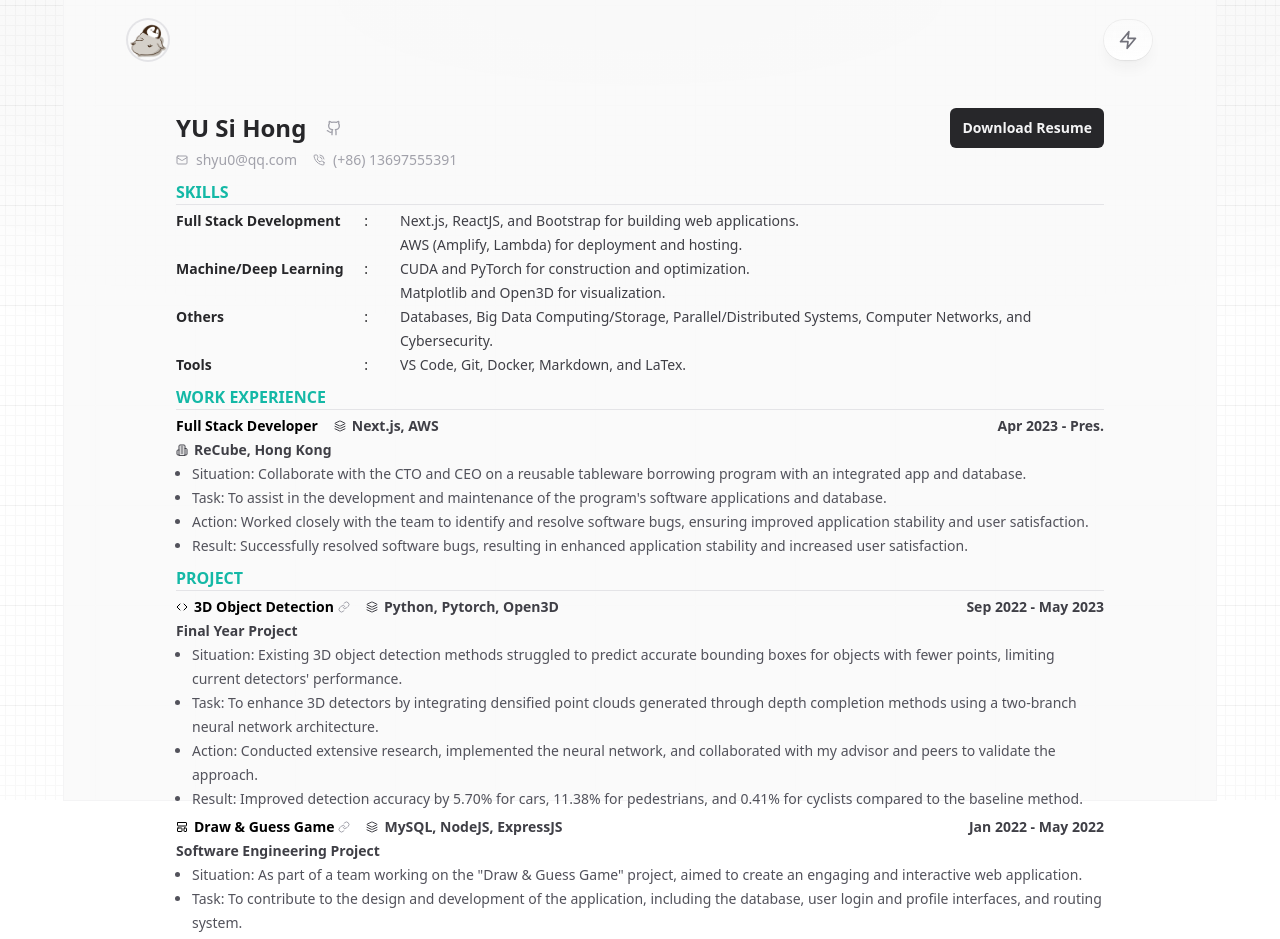
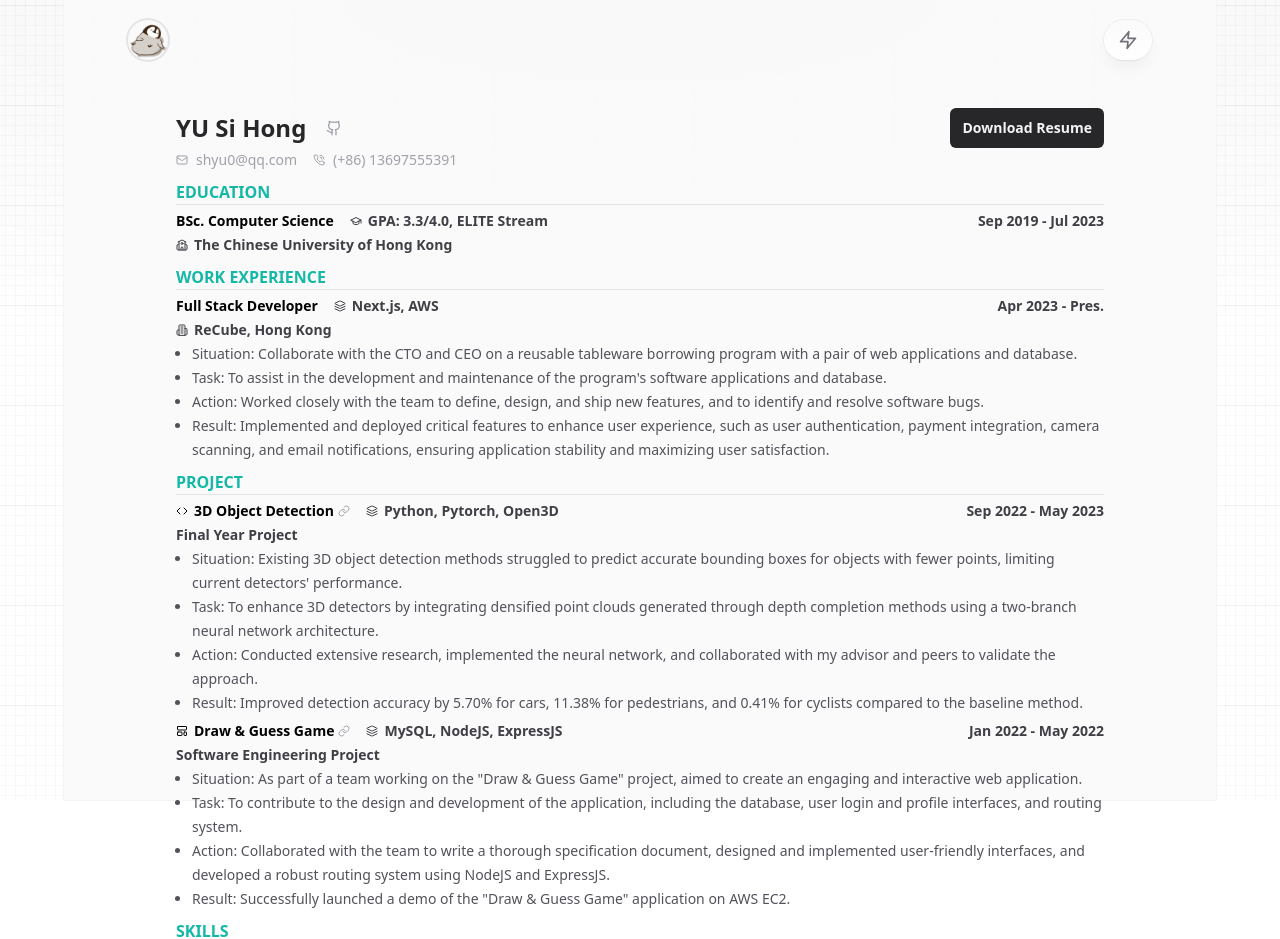
Before and after one commit to shyu216/shyu-resume, a Next.js app: page / in a window 1280 px wide. Shown: the top 939 px of the page. Built offline with nearby package versions, Linux system fonts and the light colour scheme.

Commit message:
update content

```diff
--- a/app/full-resume.tsx
+++ b/app/full-resume.tsx
@@ -28,10 +28,10 @@ type AnimatedComponent = {
 export const FullResume = React.forwardRef(({ usage }: Props, ref) => {
   const animatedComponents: AnimatedComponent[] = [
     { component: HeaderSection, props: { usage }, delay: 0.1 },
-    { component: SkillSection, delay: 0.3 },
+    { component: EducationSection, delay: 0.3 },
     { component: WorkSection, delay: 0.5 },
     { component: ProjectSection, delay: 0.7 },
-    { component: EducationSection, delay: 0.9 },
+    { component: SkillSection, delay: 0.9 },
   ];
   return (
     <Container
--- a/app/globals.css
+++ b/app/globals.css
@@ -21,3 +21,10 @@
     transform: rotate(-15deg);
   }
 }
+
+@media print {
+  @page {
+    size: 210mm 297mm;
+    margin: 1cm 0cm 1cm 0cm !important; /* T R B L */
+  }
+}
--- a/components/print-provider.tsx
+++ b/components/print-provider.tsx
@@ -20,6 +20,8 @@ export default function PrintProvider({
 }: {
   children: React.ReactNode;
 }) {
+
+
   const componentRef = useRef(null);
   const handlePrint = useReactToPrint({
     // wait animation or image loading for a while before printing?
@@ -33,6 +35,8 @@ export default function PrintProvider({
     onPrintError: (error) => console.log(error),
 
     content: () => componentRef.current,
+
+    copyStyles: true,
   });
 
   return (
--- a/components/section/project-section.tsx
+++ b/components/section/project-section.tsx
@@ -111,7 +111,7 @@ export default async function ProjectSection() {
       bulletPoints: [
         `Situation: As part of a team working on the "Draw & Guess Game" project, aimed to create an engaging and interactive web application.`,
         "Task: To contribute to the design and development of the application, including the database, user login and profile interfaces, and routing system.",
-        "Action: Collaborated with the team to write a thorough specification document, designed and implemented user-friendly login and profile interfaces, and developed a robust routing system using NodeJS and ExpressJS.",
+        "Action: Collaborated with the team to write a thorough specification document, designed and implemented user-friendly interfaces, and developed a robust routing system using NodeJS and ExpressJS.",
         `Result: Successfully launched a demo of the "Draw & Guess Game" application on AWS EC2.`,
       ]
     }
--- a/components/section/work-section.tsx
+++ b/components/section/work-section.tsx
@@ -62,10 +62,10 @@ const exp: ExperienceProps[] = [
     ),
     head4: "Apr 2023 - Pres.",
     bulletPoints: [
-      "Situation: Collaborate with the CTO and CEO on a reusable tableware borrowing program with an integrated app and database.",
+      "Situation: Collaborate with the CTO and CEO on a reusable tableware borrowing program with a pair of web applications and database.",
       "Task: To assist in the development and maintenance of the program's software applications and database.",
-      "Action: Worked closely with the team to identify and resolve software bugs, ensuring improved application stability and user satisfaction.",
-      "Result: Successfully resolved software bugs, resulting in enhanced application stability and increased user satisfaction.",
+      "Action: Worked closely with the team to define, design, and ship new features, and to identify and resolve software bugs.",
+      "Result: Implemented and deployed critical features to enhance user experience, such as user authentication, payment integration, camera scanning, and email notifications, ensuring application stability and maximizing user satisfaction.",
     ],
   },
 ];
```
